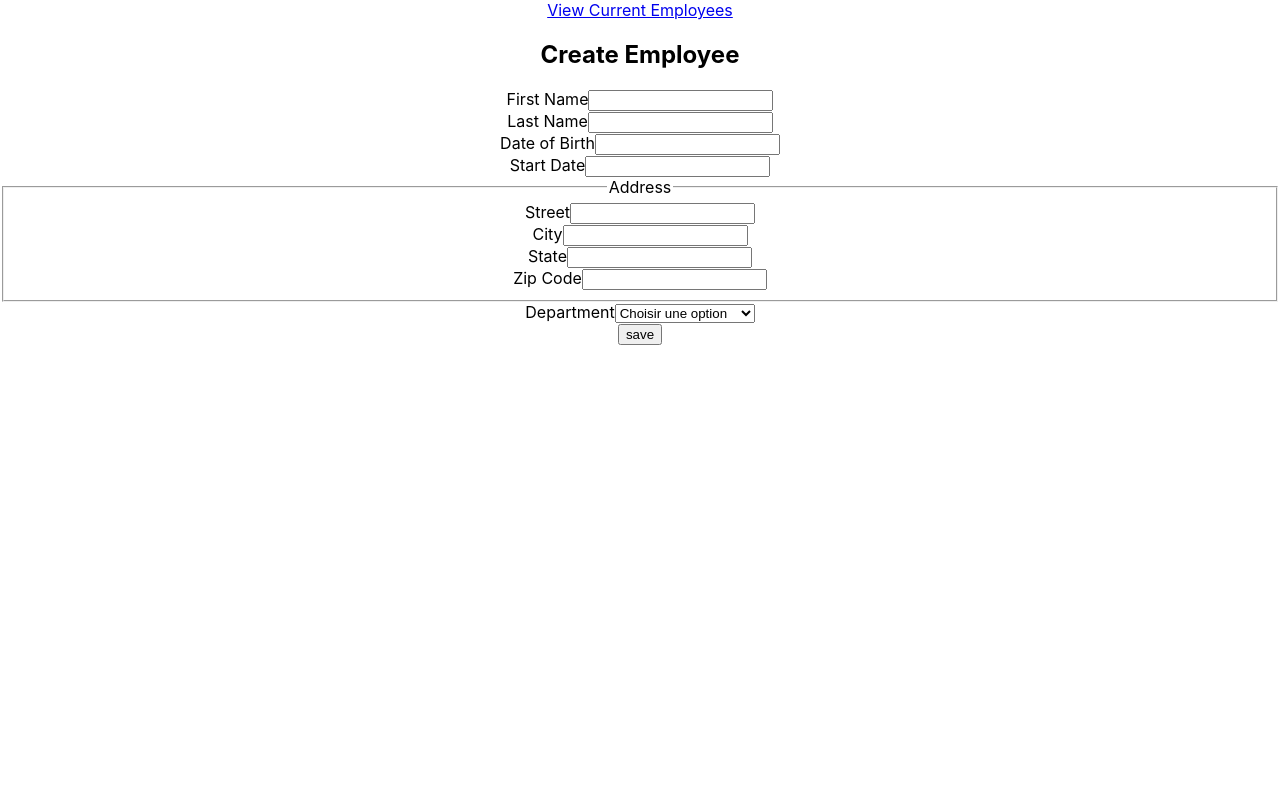
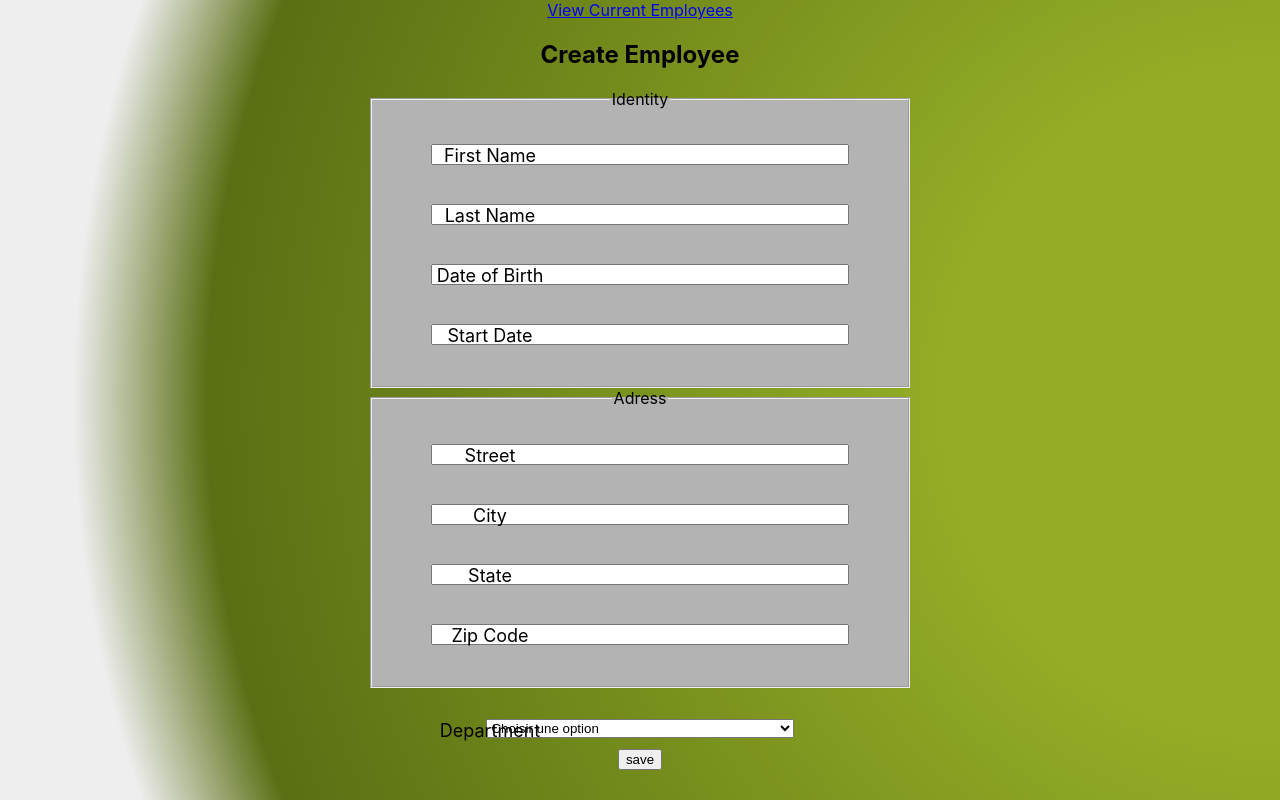
Before and after one commit to Chris5477/HRnet, a React (Create React App) app: page / in a window 1280 px wide. Built offline with nearby package versions, Linux system fonts and the light colour scheme.

Commit message:
refactoring code and add css

```diff
--- a/src/App.css
+++ b/src/App.css
@@ -1,9 +1,10 @@
 .App {
 	text-align: center;
+	width: 100%;
+	height: 100vh;
 }
 
 .App-logo {
-  height: 40vmin;
 	pointer-events: none;
 }
 
@@ -27,6 +28,73 @@
 .App-link {
 	color: #61dafb;
 }
+.container {
+	background: radial-gradient(
+		circle at 100%,
+		#93ad26 25%,
+		#5a6f14 80%,
+		#eee 90%,
+		#eee 100%,
+		#93ad26 65%
+	);
+	height: 100vh;
+}
+#create-employee {
+	display: flex;
+	justify-content: center;
+	align-items: center;
+	flex-direction: column;
+}
+
+fieldset {
+	width: 40%;
+	height: 35vh;
+	background-color: rgb(179, 179, 179);
+	display: flex;
+	justify-content: center;
+	align-items: center;
+	flex-direction: column;
+}
+
+.formData {
+	width: 80%;
+	height: 5vh;
+	display: flex;
+	justify-content: center;
+	align-items: center;
+	flex-direction: column;
+	margin: 10px 0;
+}
+
+.formData input,
+.formData select {
+	width: 100%;
+	height: 50vh;
+}
+
+.formData label {
+	font-size: 18px;
+	transform: translate(-150px, 22px);
+}
+
+.formData label:hover {
+	animation: moveLabel 0.7s ease-out forwards;
+}
+
+select[name="Department"] {
+	width: 30%;
+	height: 50px;
+}
+
+@keyframes moveLabel {
+	from {
+		transform: translate(-150px, 22px);
+	}
+
+	to {
+		transform: translate(-160px, 0);
+	}
+}
 
 @keyframes App-logo-spin {
 	from {
--- /dev/null
+++ b/src/components/Fieldset.js
@@ -0,0 +1,13 @@
+import InputWrapper from "./InputWrapper";
+
+const Fieldset = ({ wrapperClass, legend, array }) => {
+	return (
+		<fieldset className={wrapperClass}>
+			<legend>{legend}</legend>
+			{array.map(({ label, text }, index) => (
+				<InputWrapper label={label} text={text} key={`index + ${index}`} />
+			))}
+		</fieldset>
+	);
+};
+export default Fieldset;
--- a/src/pages/CreateEmployee.js
+++ b/src/pages/CreateEmployee.js
@@ -3,6 +3,7 @@ import { useState } from "react";
 import { Link } from "react-router-dom";
 import InputWrapper from "../components/InputWrapper";
 import { arrayInputsIdentity, arrayInputsAdress } from "../ListingComponents/Listing-inputs";
+import Fieldset from "../components/Fieldset";
 
 const CreateEmployee = () => {
 	const [messageForm, setMessageForm] = useState("");
@@ -14,17 +15,8 @@ const CreateEmployee = () => {
 
 				<h2>Create Employee</h2>
 				<form action="#" id="create-employee">
-					{arrayInputsIdentity.map(({ label, text }, index) => (
-						<InputWrapper label={label} text={text} key={`index + ${index}`} />
-					))}
-
-					<fieldset className="address">
-						<legend>Address</legend>
-						{arrayInputsAdress.map((wrapper, index) => (
-							<InputWrapper label={wrapper.label} text={wrapper.text} key={`index + ${index}`} />
-						))}
-					</fieldset>
-
+					<Fieldset wrapperClass={"identity"} legend={"Identity"} array={arrayInputsIdentity} />
+					<Fieldset wrapperClass={"adress"} legend={"Adress"} array={arrayInputsAdress} />
 					<InputWrapper label="Department" text={"Department"} />
 				</form>
 				<Button methods={(message) => setMessageForm(message)} text={"save"} />
```
Also changed, not shown: src/index.css (+6 -8 lines). Lines whose indentation alone changed are shown as unchanged.
